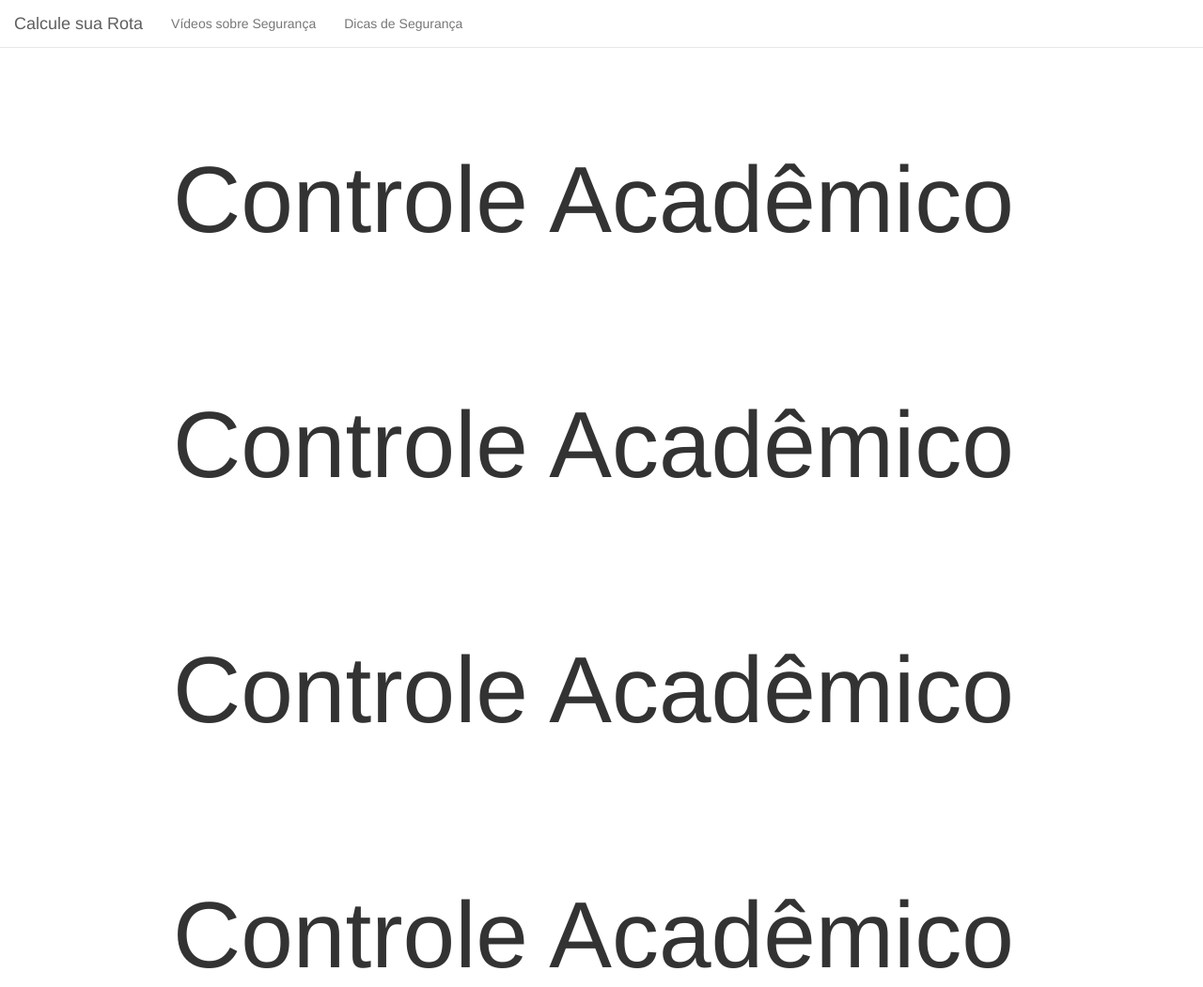
After one commit to ArthurPedralli/projetoIntegrador2015, a PHP site: page / in a window 1280 px wide. The commit adds this page. Shown: the whole page at 94% size. Run offline with PHP 8.4, Linux system fonts and the light colour scheme.

Commit message:
Atualizações

```diff
--- a/cabecalho.php
+++ b/cabecalho.php
@@ -5,7 +5,7 @@
 <html>
 <head>
 	<meta http-equiv="Content-Type" content="text/html; charset=utf-8">
-	<title>Projeto Arthur</title>
+	<title>www.calculesuarota.com.br</title>
 	<link rel="stylesheet" type="text/css" href="./lib/bootstrap/css/bootstrap.min.css">
 	<script src="./lib/jquery/jquery.min.js"></script>
 	<link rel="stylesheet" type="text/css" href="./lib/font/css/font.min.css"></link>
--- /dev/null
+++ b/conexao.php
@@ -0,0 +1,9 @@
+<?php
+
+$servidor = "localhost";
+$usuario  = "root";
+$senha = "";
+$tabela = "aux_temp";
+$conexao = mysql_connect($servidor,$usuario,$senha);
+mysql_select_db($tabela);
+?>
--- /dev/null
+++ b/index.php
@@ -0,0 +1,52 @@
+<?php
+include("cabecalho.php");
+include("menu.php");
+?>
+	<!DOCTYPE html>
+	<html>
+	<head>
+		<title></title>
+		<style type="text/css">
+			.titulo{
+				font-size: 100px;
+				line-height: 80px;
+				margin-left: 10%;
+				margin-right: 10%;
+				margin-top: 15%;
+			}
+		</style>
+	</head>
+	<body>
+		<div class="row">
+			<div class="container-fluid">
+				<div class="titulo">
+					<p>Controle Acadêmico</p>
+				</div>
+			</div>
+		</div>
+		<div class="row">
+			<div class="container-fluid">
+				<div class="titulo">
+					<p>Controle Acadêmico</p>
+				</div>
+			</div>
+		</div>
+		<div class="row">
+			<div class="container-fluid">
+				<div class="titulo">
+					<p>Controle Acadêmico</p>
+				</div>
+			</div>
+		</div>
+		<div class="row">
+			<div class="container-fluid">
+				<div class="titulo">
+					<p>Controle Acadêmico</p>
+				</div>
+			</div>
+		</div>
+	</body>
+	</html>
+<?php
+include("rodape.php");
+?>
--- /dev/null
+++ b/menu.php
@@ -0,0 +1,37 @@
+<!DOCTYPE html>
+<html>
+<head>
+	<title></title>
+	<style type="text/css">
+	.navbar-default {
+    	background-color: #FFFFFF;
+    	border-color: #E7E7E7;
+	}
+	</style>
+</head>
+<body>
+	<div class="row">
+		<div class="col-md-12">
+			<nav class="navbar navbar-default navbar-fixed-top">
+				<div class="container-fluid">
+					<div class="navbar-header">
+						<a class="navbar-brand" href="./index.php">Calcule sua Rota</a>
+					</div>
+					<div class="collapse navbar-collapse" id="bs-example-navbar-collapse-1">
+						<ul class="nav navbar-nav">
+							<li><a href="">Vídeos sobre Segurança</a></li>
+							<li><a href="">Dicas de Segurança</a></li>
+							<!-- <form class="navbar-form navbar-left" role="search" method="POST">
+								<div class="form-group">
+									<input type="text" class="form-control" name="procura" id="procura" placeholder="Search">
+								</div>
+								<input class="btn btn-default" type="submit" value="Procurar">
+							</form> -->
+						</ul>
+					</div>
+				</div>
+			</nav>
+		</div>
+	</div>
+</body>
+</html>
```
